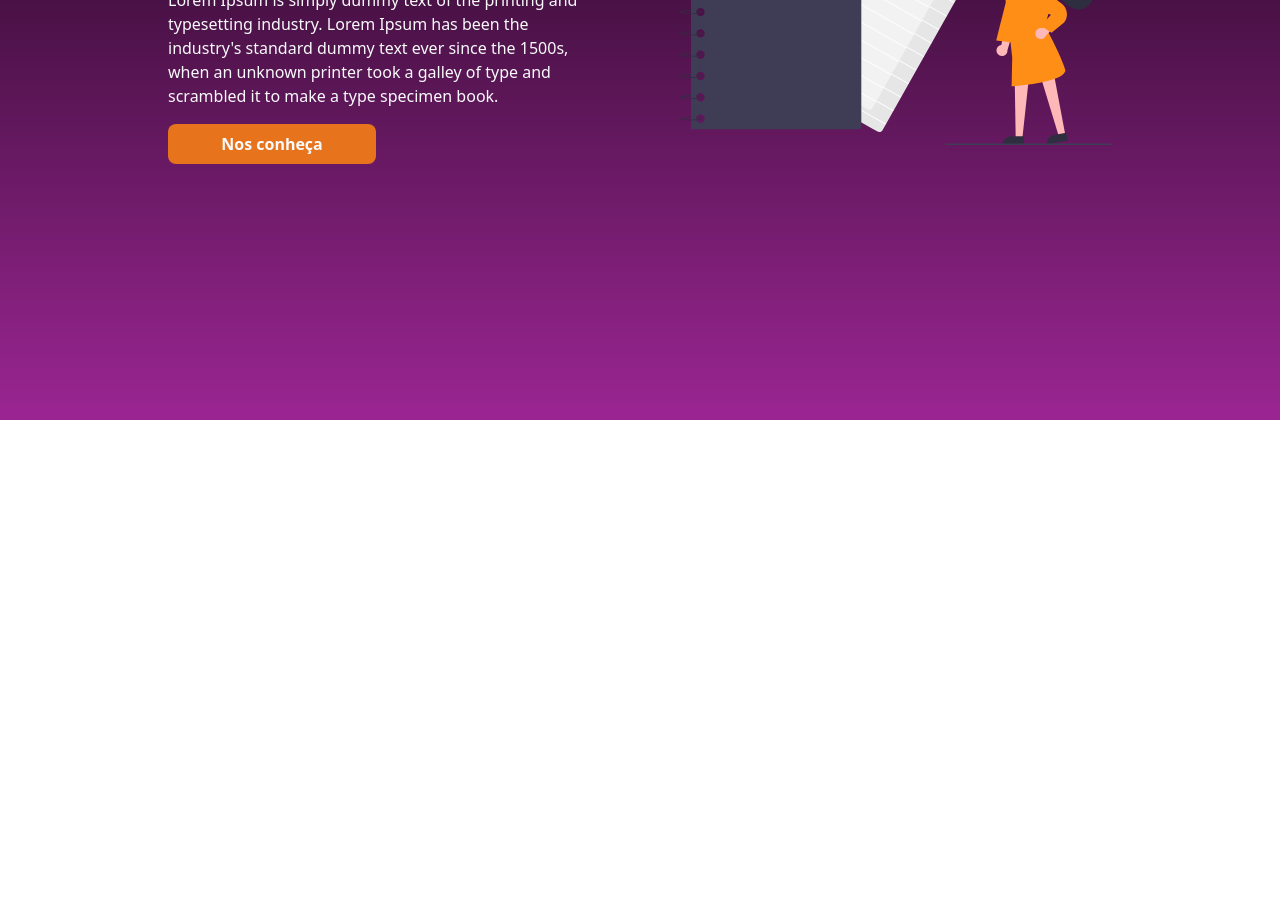
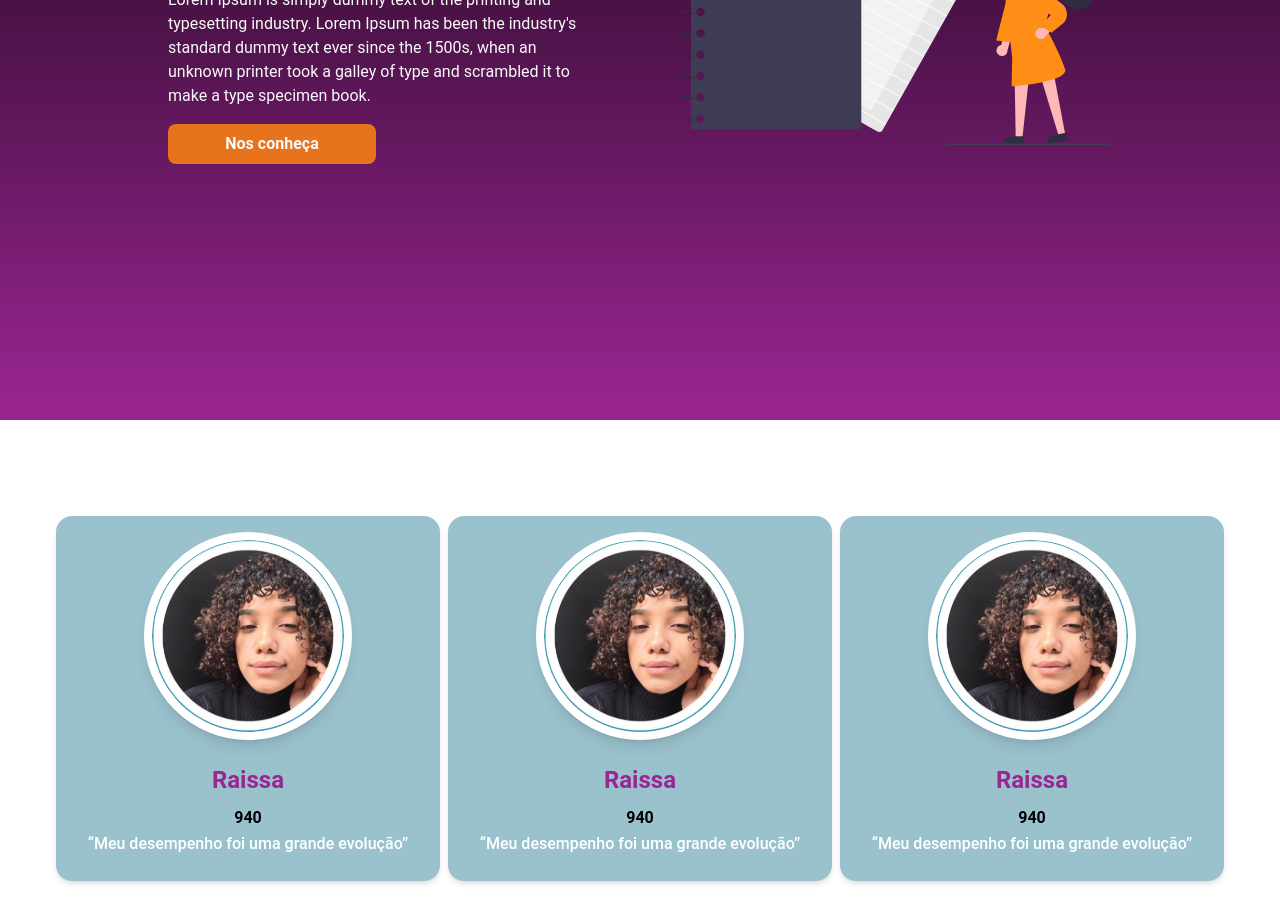
Before and after one commit to Marcone-Santos1/escrevendo_na_quarentena_landing, a React (Vite) app: page / in a window 1280 px wide. Shown: the part 380-1297 px from the top of the page. Built offline with nearby package versions, Linux system fonts and the light colour scheme.

Commit message:
add card component

```diff
--- a/package.json
+++ b/package.json
@@ -10,6 +10,7 @@
     "preview": "vite preview"
   },
   "dependencies": {
+    "@material-tailwind/react": "^2.1.9",
     "prop-types": "^15.8.1",
     "react": "^18.2.0",
     "react-dom": "^18.2.0",
--- a/src/App.jsx
+++ b/src/App.jsx
@@ -5,12 +5,18 @@ import './assets/css/index.css';
 // components
 import HomeSection from "./Components/HomeSection.jsx";
 import NavBar from "./Components/NavBar.jsx";
+import {CardMetions} from "./Components/CardMetions.jsx";
 
-ReactDOM.createRoot(document.getElementById('root')).render(
-    <React.StrictMode>
-        <div className="min-h-[200vh]">
-            <NavBar />
-           <HomeSection />
+ReactDOM.createRoot(document.getElementById('root')).render(<React.StrictMode>
+    <div className="min-h-[200vh]">
+        <NavBar/>
+        <HomeSection/>
+        <div className="mt-24 flex w-full gap-2 justify-center items-center">
+            <CardMetions/>
+            <CardMetions/>
+            <CardMetions/>
         </div>
-    </React.StrictMode>,
-)
+
+
+    </div>
+</React.StrictMode>,)
--- /dev/null
+++ b/src/Components/CardMetions.jsx
@@ -0,0 +1,27 @@
+export const CardMetions = () => {
+
+    return (
+        <div className="relative flex flex-col text-gray-700 bg-blue-light-xs shadow-md bg-clip-border w-96 rounded-2xl">
+            <div
+                className="relative mx-auto mt-4 overflow-hidden text-gray-700 bg-white shadow-lg bg-clip-border w-52 !rounded-full border-8 border-white">
+                <img src="/img/person.svg" alt="profile-picture" className="w-full" />
+            </div>
+            <div className="p-6 text-center">
+                <h4 className="block mb-2 font-sans text-2xl antialiased font-semibold leading-snug tracking-normal text-purple">
+                    Raissa
+                </h4>
+
+                <p
+                    className="block font-sans text-base antialiased font-bold leading-relaxed text-black">
+                    940
+                </p>
+
+                <p
+                    className="block font-sans text-base antialiased font-medium leading-relaxed text-white">
+                    “Meu desempenho foi uma grande evolução”
+                </p>
+            </div>
+        </div>
+    )
+
+}
--- a/tailwind.config.js
+++ b/tailwind.config.js
@@ -1,5 +1,8 @@
 /** @type {import('tailwindcss').Config} */
-export default {
+
+import WithMT from "@material-tailwind/react/utils/withMT";
+
+export default WithMT({
     content: [
         "./index.html",
         "./src/**/*.{js,ts,jsx,tsx}",
@@ -18,4 +21,4 @@ export default {
 
     },
     plugins: [],
-}
+})
```
Also changed, not shown: public/img/person.svg (added), 1 other file (tests, documents, lock files or other folders).
